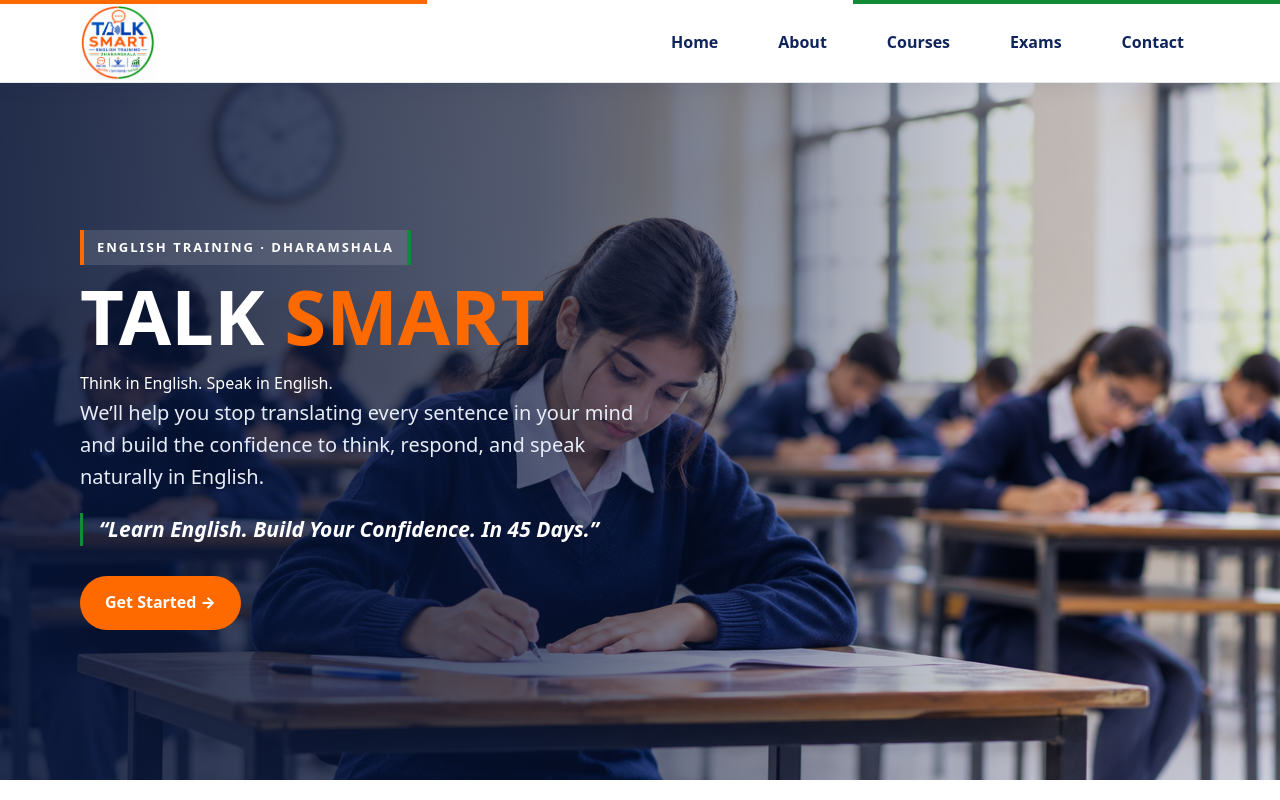
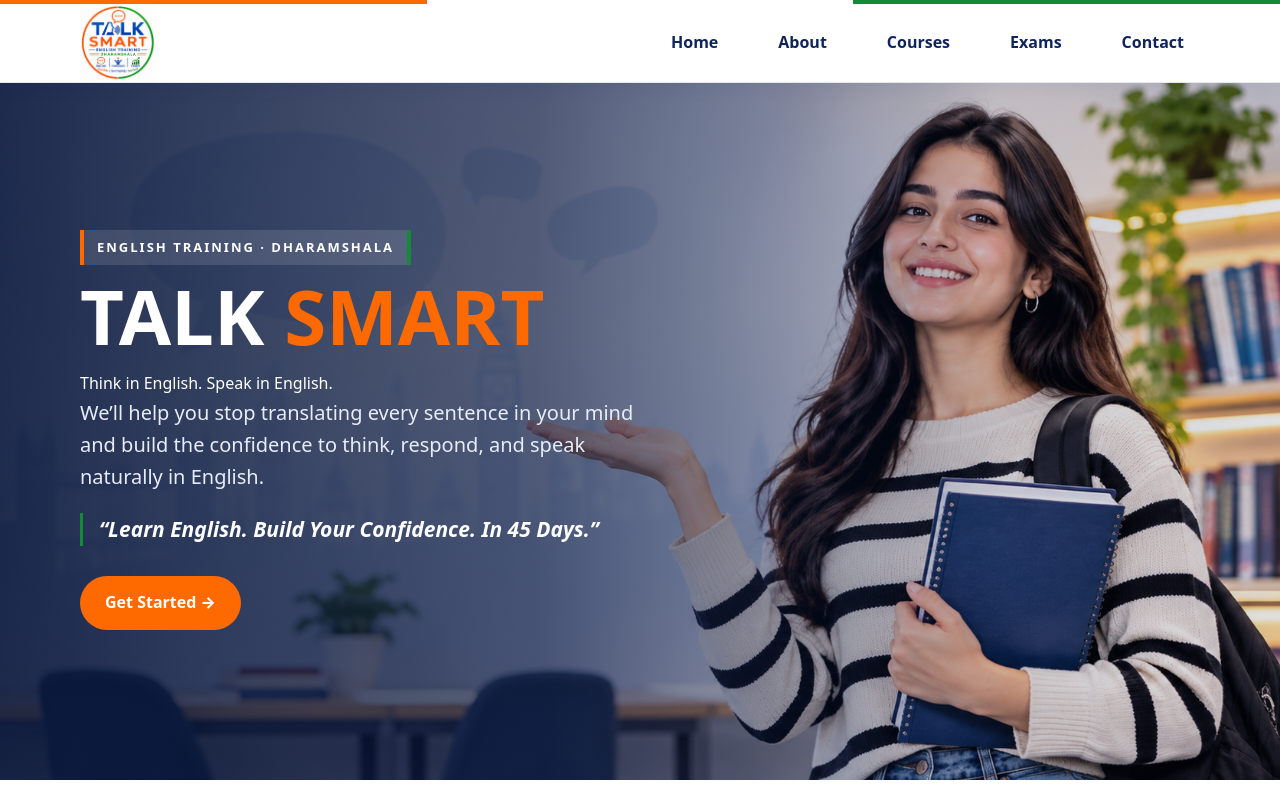
Before and after one commit to TechNewusDharamshala/talksmart, a React (Vite) app: page / in a window 1280 px wide. Shown: the top 800 px of the page. Built offline with nearby package versions, Linux system fonts and the light colour scheme.

Commit message:
first commit

```diff
--- a/src/components/Hero/Hero.jsx
+++ b/src/components/Hero/Hero.jsx
@@ -2,6 +2,7 @@ import React from 'react';
 import './Hero.css';
 
 import heroBg from '../../assets/images/imgg.png';
+import heroImg from '../images/hero-img.png';
 
 const Hero = () => {
   return (
@@ -9,7 +10,7 @@ const Hero = () => {
 
       <img
         className="welcome-bg"
-        src={heroBg}
+        src={heroImg}
         alt="Students learning English in a classroom"
       />
 
```
Also changed, not shown: src/components/images/hero-img.png (added).
